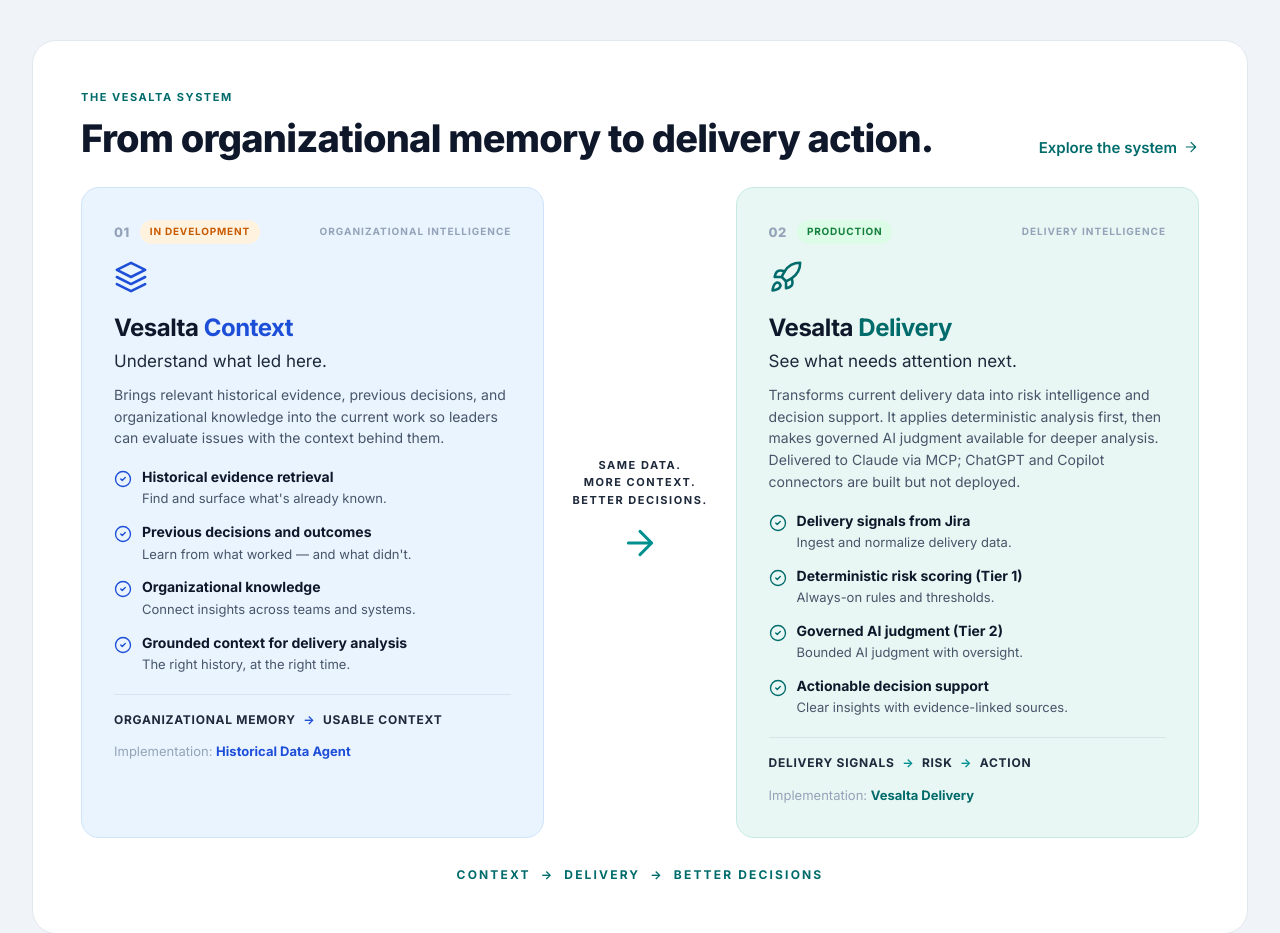
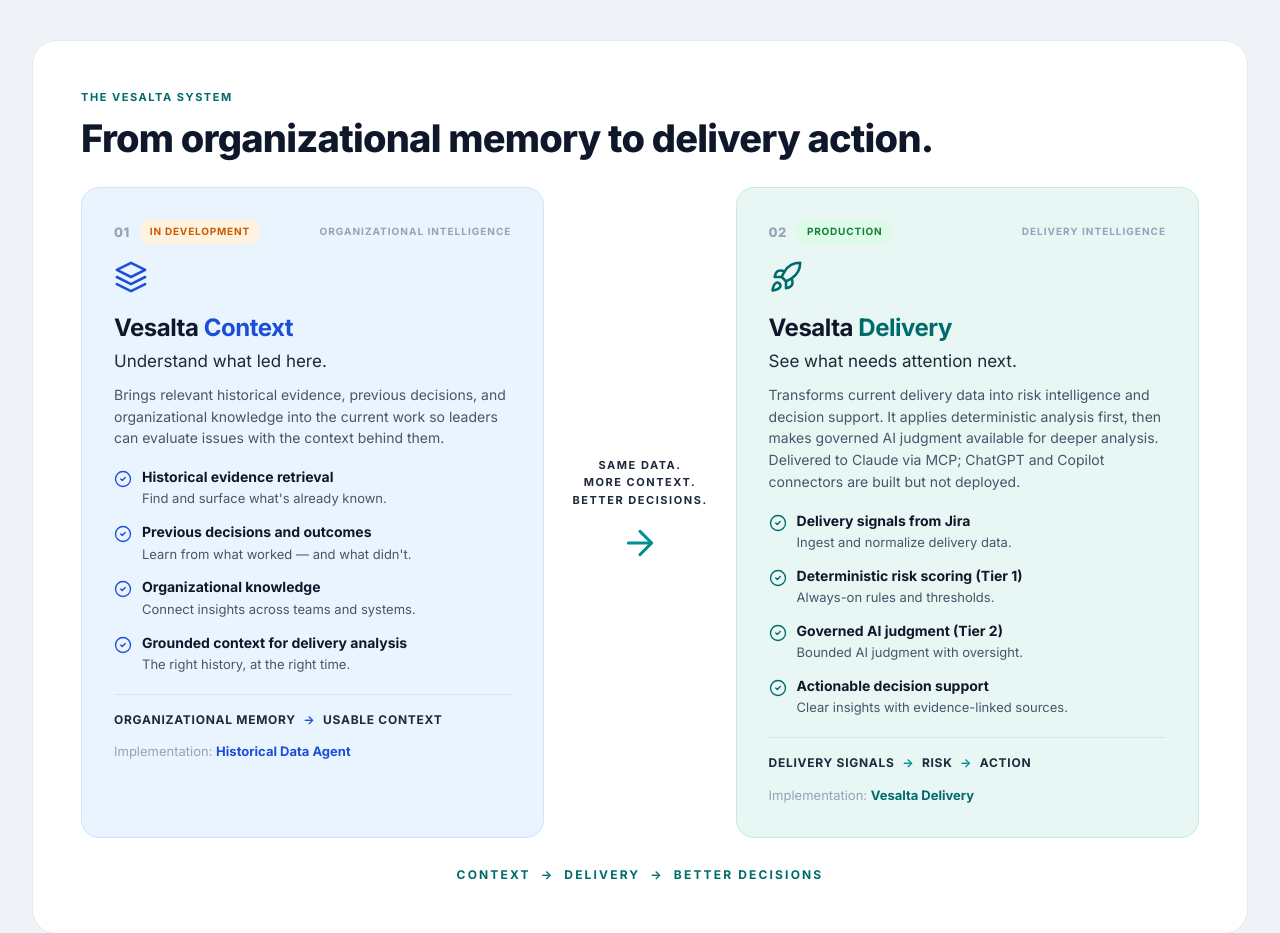
Before and after one commit to chrismc89/cm-portfolio, a plain HTML site: page index.html in a window 1280 px wide. Shown: the part 1400-2333 px from the top of the page. Drawn offline with Linux system fonts and the light colour scheme.

Commit message:
Remove link to private vesalta-delivery repo from Vesalta System header

```diff
--- a/index.html
+++ b/index.html
@@ -437,7 +437,6 @@ footer .wrap{display:flex;justify-content:space-between;flex-wrap:wrap;gap:12px}
     <div class="system reveal">
       <div class="section-head">
         <div><span class="overline">The Vesalta System</span><h2>From organizational memory to delivery action.</h2></div>
-        <a class="text-link" href="https://github.com/chrismc89/vesalta-delivery" target="_blank" rel="noopener">Explore the system <svg class="icon" style="width:16px;height:16px"><use href="#i-arrow"/></svg></a>
       </div>
       <div class="system-grid">
         <div class="sys-panel sys-context">
```
